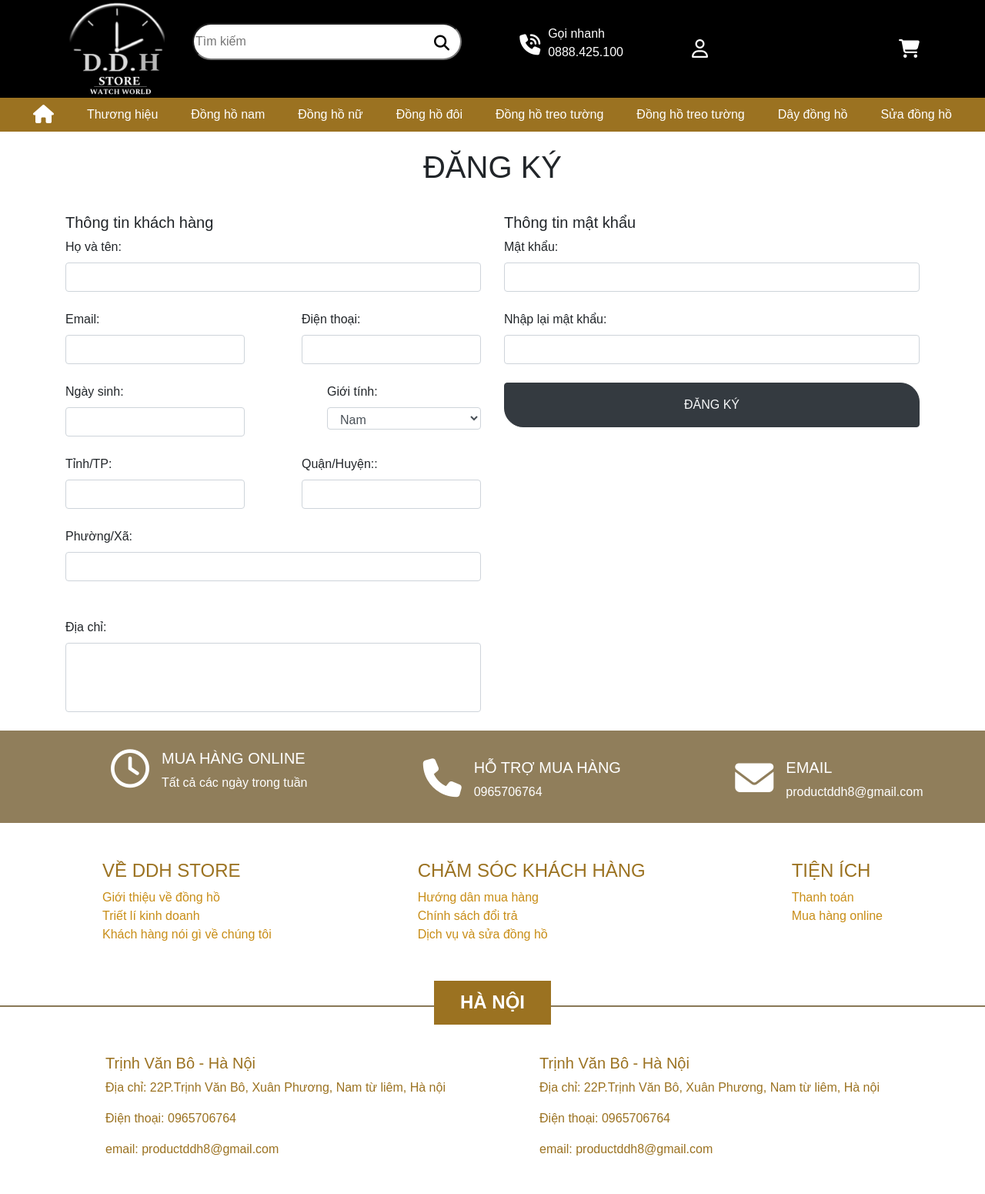
After one commit to hiepdz20044/Nhom8_DA1, a PHP site: page /dangky.html in a window 1280 px wide. The commit adds this page. Shown: the whole page at 77% size. Run offline with PHP 8.4, Linux system fonts and the light colour scheme.

Commit message:
thêm trang đăng ký và chỉnh 1 ít css

```diff
--- a/css.css
+++ b/css.css
@@ -1,9 +1,9 @@
 body {
-  font-family: 'Arial', sans-serif;
+  font-family: "Arial", sans-serif;
   margin: 0;
   padding: 0;
 }
-.header{
+.header {
   background-color: black;
 }
 .head {
@@ -31,20 +31,20 @@ body {
   padding-top: 10px;
   padding-bottom: 10px;
 }
-.icon-phone{
+.icon-phone {
   padding-right: 10px;
   font-size: 27px;
   padding-top: 7px;
 }
-.chiu{
+.chiu {
   flex-grow: 1;
 }
-.all_phone{
+.all_phone {
   position: absolute;
   right: 470px;
   display: flex;
 }
-.phone{
+.phone {
   color: white;
 }
 
@@ -64,7 +64,7 @@ body {
   border: none;
   background-color: transparent;
 }
-.search input{
+.search input {
   position: absolute;
   right: 680px;
   top: 30px;
@@ -77,15 +77,12 @@ body {
 }
 
 .menu ul {
-
   list-style-type: none;
   background-color: #9b7221;
   padding: 10px;
   display: flex;
   justify-content: space-evenly;
 }
-
-
 
 .menu ul li a {
   text-decoration: none;
@@ -100,7 +97,6 @@ body {
   border-top: none;
   border-right: none;
   border-left: none;
-
 }
 /* end menu */
 /* banner ảnh */
@@ -181,10 +177,10 @@ body {
 .thumbnail.selected {
   border-color: red;
 }
-.thumbnail-container{
+.thumbnail-container {
   margin-top: -50px;
 }
-.thumbnail-container button{
+.thumbnail-container button {
   margin-left: 30px;
 }
 /* end banner duoi */
@@ -235,7 +231,7 @@ h1 {
   transform: scale(1.05);
 }
 /* end tin tuc va thuong hieu */
-.ft{
+.ft {
   margin-top: 30px;
 }
 /* Chi tiet san pham */
@@ -304,24 +300,24 @@ h1 {
   color: #888;
   cursor: pointer;
 }
-.text-dhnam{
+.text-dhnam {
   text-align: center;
   background-color: #9b7221;
   color: white;
   margin-top: 5px;
 }
-.add{
+.add {
   margin-left: 100px;
 }
-.buy{
+.buy {
   margin-left: 0px;
 }
-.xem{
+.xem {
   margin-top: 5px;
   margin-left: 200px;
   background-color: white;
 }
-.xem:hover{
+.xem:hover {
   background-color: rgb(169, 169, 169);
 }
 /* Hướng dẫn sử dụng */
@@ -370,11 +366,11 @@ display: none;
 }
 /* Hướng dẫn sử dụng */
 /* hình ảnh liên quan */
-.modal-body{
+.modal-body {
   width: 800px;
   height: 370px;
 }
-.carousel-inner .carousel-item .img-fluid{
+.carousel-inner .carousel-item .img-fluid {
   width: 750px;
   height: 340px;
 }
@@ -394,17 +390,17 @@ display: none;
   margin-bottom: 1rem;
   margin-left: 15%;
 }
-.carousel-indicators li{
+.carousel-indicators li {
   margin-left: 100px;
   width: 40px;
   margin-top: -70px;
   color: white;
 }
-.xem2{
+.xem2 {
   margin-top: 4px;
   background-color: white;
 }
-.xem2:hover{
+.xem2:hover {
   background-color: rgb(148, 148, 148);
 }
 /* CSS cho phần sắp xếp bình luận */
@@ -457,11 +453,11 @@ display: none;
   margin-top: 1rem;
 }
 /* Sản phẩm liên quan */
-.col-md-2 .cart p{
+.col-md-2 .cart p {
   padding: 0px;
   margin: 0px;
 }
-.ct{
+.ct {
   margin-left: 0px;
 }
 
@@ -471,7 +467,6 @@ display: none;
 }
 .iframe2 {
   display: flex;
-
 }
 
 .text {
@@ -492,51 +487,51 @@ display: flex;
   font-size: 24px;
   font-family: serif;
 }
-.vscct{
+.vscct {
   background-color: #cfcfcf;
 }
-.vscct i p{
-  font-family: system-ui, -apple-system, BlinkMacSystemFont, 'Segoe UI', Roboto, Oxygen, Ubuntu, Cantarell, 'Open Sans', 'Helvetica Neue', sans-serif;
+.vscct i p {
+  font-family: system-ui, -apple-system, BlinkMacSystemFont, "Segoe UI", Roboto,
+    Oxygen, Ubuntu, Cantarell, "Open Sans", "Helvetica Neue", sans-serif;
 }
-.email{
+.email {
   background-color: #907e5b;
 }
-.footer h4{
+.footer h4 {
   color: #9b7221;
 }
-.footer a{
+.footer a {
   color: #c88d16;
-
 }
-.footer a:hover{
+.footer a:hover {
   color: #000000;
   text-decoration: none;
 }
-.footer2 h4{
+.footer2 h4 {
   border: 1px solid #9b7221;
   background-color: #9b7221;
   border-width: 10px;
   color: #ffffff;
   font-weight: bolder;
 }
-.footer3{
+.footer3 {
   justify-content: space-evenly;
   padding-top: 30px;
   padding-bottom: 30px;
 }
-.footer3_1{
+.footer3_1 {
   color: #9b7221;
 }
 /* sản phẩm đồng hồ nam */
-.col-2 a{
+.col-2 a {
   text-decoration: none;
   color: #000000;
 }
-.col-2 a:hover{
+.col-2 a:hover {
   color: red;
 }
 
-.pagination li a{
+.pagination li a {
   text-decoration: none;
   padding: 10px;
   color: black;
@@ -544,20 +539,20 @@ border-radius: 90%;
   margin: 7px;
   border: 1px solid rebeccapurple;
 }
-.pagination li a:hover{
+.pagination li a:hover {
   color: white;
   background-color: #000000;
 }
 /* sản phẩm đồng hồ nam */
-.col-2 a{
+.col-2 a {
   text-decoration: none;
   color: #000000;
 }
-.col-2 a:hover{
+.col-2 a:hover {
   color: red;
 }
 
-.pagination li a{
+.pagination li a {
   text-decoration: none;
   padding: 10px;
   color: black;
@@ -565,15 +560,15 @@ border-radius: 90%;
   margin: 7px;
   border: 1px solid rebeccapurple;
 }
-.pagination li a:hover{
+.pagination li a:hover {
   color: white;
   background-color: #000000;
 }
-.text-bl{
+.text-bl {
   background-color: #9b7221;
   color: white;
 }
-.sizeSelect{
+.sizeSelect {
   margin-left: 100px;
 }
 .form-group .custom-select {
@@ -597,7 +592,7 @@ background-color: #000000;
   height: 100%;
   width: 100%;
   opacity: 0;
-  transition: .5s ease;
+  transition: 0.5s ease;
   background-color: rgba(0, 0, 0, 0.5);
 }
 .header-image:hover .overlay {
@@ -609,10 +604,10 @@ background-color: #000000;
   left: 50%;
   transform: translate(-50%, -50%);
 }
-.header-text a{
+.header-text a {
   color: #c88d16;
 }
-.header-text a:hover{
+.header-text a:hover {
   text-decoration: none;
   color: white;
 }
@@ -626,7 +621,8 @@ background-color: #000000;
 .form-group label {
   font-weight: bold;
 }
-.form-group input, .form-group select {
+.form-group input,
+.form-group select {
   width: 100%;
   margin-top: 5px;
 }
@@ -643,3 +639,8 @@ background-color: #000000;
 .policy-text {
   font-size: 16px;
 }
+/* css button trang đăng ký */
+.btn:hover {
+  background-color: #fff; /* Màu nền trắng khi hover */
+  color: #000; /* Màu chữ đen khi hover */
+}
--- /dev/null
+++ b/dangky.html
@@ -0,0 +1,250 @@
+<!DOCTYPE html>
+<html lang="en">
+  <head>
+    <meta charset="UTF-8" />
+    <meta name="viewport" content="width=device-width, initial-scale=1.0" />
+    <title>Document</title>
+    <link
+      rel="stylesheet"
+      href="https://cdn.jsdelivr.net/npm/bootstrap@4.3.1/dist/css/bootstrap.min.css"
+      integrity="sha384-ggOyR0iXCbMQv3Xipma34MD+dH/1fQ784/j6cY/iJTQUOhcWr7x9JvoRxT2MZw1T"
+      crossorigin="anonymous"
+    />
+    <link
+      href="https://fonts.googleapis.com/css?family=Roboto"
+      rel="stylesheet"
+    />
+    <link
+      rel="stylesheet"
+      href="/fontawesome-free-6.4.2-web/fontawesome-free-6.4.2-web/css/all.css"
+    />
+    <link rel="stylesheet" href="css.css" />
+  </head>
+
+  <body>
+    <div class="container-fluid header">
+      <div class="container d-flex justify-content-between">
+        <div class="img">
+          <img src="../img/logo.jpg" class="logo" alt="" />
+        </div>
+        <div class="d-flex align-items-center justify-content-between chiu">
+          <div class="search">
+            <input type="text" placeholder="Tìm kiếm" />
+            <button>
+              <i
+                class="fa-solid fa-magnifying-glass fa-lg"
+                style="color: #000000"
+              ></i>
+            </button>
+          </div>
+          <div class="all_phone">
+            <div class="icon-phone">
+              <i class="fa-solid fa-phone-volume" style="color: #ffffff"></i>
+            </div>
+            <div class="phone">
+              <p>
+                Gọi nhanh<br />
+                0888.425.100
+              </p>
+            </div>
+          </div>
+          <div class="user">
+            <a href="#"
+              ><i class="fa-regular fa-user fa-xl" style="color: #ffffff"></i
+            ></a>
+          </div>
+
+          <div class="cart">
+            <a href="#"
+              ><i
+                class="fa-solid fa-cart-shopping fa-xl"
+                style="color: #ffffff"
+              ></i
+            ></a>
+          </div>
+        </div>
+      </div>
+    </div>
+    <div class="menu">
+      <nav>
+        <ul>
+          <li>
+            <a href="home.html"><i class="fa-solid fa-house fa-xl"></i></a>
+          </li>
+          <li><a href="#">Thương hiệu</a></li>
+          <li><a href="#">Đồng hồ nam</a></li>
+          <li><a href="#">Đồng hồ nữ</a></li>
+          <li><a href="#">Đồng hồ đôi</a></li>
+          <li><a href="#">Đồng hồ treo tường</a></li>
+          <li><a href="#">Đồng hồ treo tường</a></li>
+          <li><a href="#">Dây đồng hồ</a></li>
+          <li><a href="#">Sửa đồng hồ</a></li>
+        </ul>
+      </nav>
+    </div>
+    <div class="container">
+      <h1 class="py-3">ĐĂNG KÝ</h1>
+      <div class="row">
+        <div class="col">
+          <h5>Thông tin khách hàng</h5>
+          <label for="">Họ và tên:</label><br />
+          <input type="text" class="form-control" name="" id="" /><br />
+          <div class="d-flex justify-content-between">
+            <div>
+              <label for="">Email:</label><br />
+              <input type="text" class="form-control" name="" id="" /><br />
+            </div>
+            <div>
+              <label for="">Điện thoại:</label><br />
+              <input type="text" class="form-control" name="" id="" /><br />
+            </div>
+          </div>
+          <div class="d-flex justify-content-between">
+            <div>
+              <label for="">Ngày sinh:</label><br />
+              <input type="datetime" class="form-control" name="" id="" /><br />
+            </div>
+            <div>
+              <label>Giới tính:</label><br />
+              <select
+                id=""
+                name=""
+                class="form-control"
+                style="width: 200px; height: 29px"
+              >
+                <option value="">Nam</option>
+                <option value="">Nữ</option>
+              </select>
+            </div>
+          </div>
+          <div class="d-flex justify-content-between">
+            <div>
+              <label for="">Tỉnh/TP:</label><br />
+              <input type="text" class="form-control" name="" id="" /><br />
+            </div>
+            <div>
+              <label for="">Quận/Huyện::</label><br />
+              <input type="text" class="form-control" name="" id="" /><br />
+            </div>
+          </div>
+          <div class="">
+            <label for="">Phường/Xã:</label><br />
+            <input
+              class="w-100 form-control"
+              type="text"
+              name=""
+              id=""
+            /><br /><br />
+          </div>
+          <div class="">
+            <label for="">Địa chỉ:</label><br />
+            <input
+              class="w-100 form-control"
+              type="text"
+              style="height: 90px"
+              name=""
+              id=""
+            />
+          </div>
+        </div>
+
+        <div class="col">
+          <h5>Thông tin mật khẩu</h5>
+          <label for="">Mật khẩu:</label>
+          <input type="text" class="form-control" name="" id="" /><br />
+          <label for="">Nhập lại mật khẩu:</label>
+          <input type="text" class="form-control" name="" id="" /><br />
+          <button
+            class="btn btn-dark text-light btn-block p-3"
+            style="
+              border-top-right-radius: 25px;
+              border-bottom-left-radius: 25px;
+            "
+          >
+            ĐĂNG KÝ
+          </button>
+        </div>
+      </div>
+    </div>
+    <div class="container-fluid email d-flex align-items-center mt-4 pl-5">
+      <div class="col-sm d-flex pt-4 pl-5 pb-4">
+        <div class="pl-5">
+          <i
+            class="fa-regular fa-clock mr-3"
+            style="color: #ffffff; font-size: 50px"
+          ></i>
+        </div>
+        <div class="text-white">
+          <h5 class="">MUA HÀNG ONLINE</h5>
+          <p>Tất cả các ngày trong tuần</p>
+        </div>
+      </div>
+      <div class="col-sm d-flex pt-4 pl-5">
+        <div class="pl-5">
+          <i
+            class="fa-solid fa-phone mr-3"
+            style="color: #ffffff; font-size: 50px"
+          ></i>
+        </div>
+        <div class="text-white">
+          <h5>HỖ TRỢ MUA HÀNG</h5>
+          <p>0965706764</p>
+        </div>
+      </div>
+      <div class="col-sm d-flex pt-4 pl-5">
+        <div class="pl-5">
+          <i
+            class="fa-solid fa-envelope mr-3"
+            style="color: #ffffff; font-size: 50px"
+          ></i>
+        </div>
+        <div class="text-white">
+          <h5>EMAIL</h5>
+          <p>productddh8@gmail.com</p>
+        </div>
+      </div>
+    </div>
+    <div class="container">
+      <div class="d-flex justify-content-between p-5">
+        <div class="footer">
+          <h4>VỀ DDH STORE</h4>
+          <a href="" class="">Giới thiệu về đồng hồ</a><br />
+          <a href="">Triết lí kinh doanh</a><br />
+          <a href="">Khách hàng nói gì về chúng tôi</a>
+        </div>
+        <div class="footer">
+          <h4 class="">CHĂM SÓC KHÁCH HÀNG</h4>
+          <a href="">Hướng dân mua hàng</a><br />
+          <a href="">Chính sách đổi trả</a><br />
+          <a href="">Dịch vụ và sửa đồng hồ</a>
+        </div>
+        <div class="footer">
+          <h4>TIỆN ÍCH</h4>
+          <a href="">Thanh toán</a><br />
+          <a href="">Mua hàng online</a>
+        </div>
+      </div>
+    </div>
+    <div class="container-fluid">
+      <div class="footer2 row text">
+        <hr class="line" />
+        <h4 class="pl-4 pr-4 pt-1 pb-1">HÀ NỘI</h4>
+        <hr class="line" />
+      </div>
+      <div class="d-flex footer3">
+        <div class="footer3_1">
+          <h5>Trịnh Văn Bô - Hà Nội</h5>
+          <p>Địa chỉ: 22P.Trịnh Văn Bô, Xuân Phương, Nam từ liêm, Hà nội</p>
+          <p>Điện thoại: 0965706764</p>
+          <p>email: productddh8@gmail.com</p>
+        </div>
+        <div class="footer3_1">
+          <h5>Trịnh Văn Bô - Hà Nội</h5>
+          <p>Địa chỉ: 22P.Trịnh Văn Bô, Xuân Phương, Nam từ liêm, Hà nội</p>
+          <p>Điện thoại: 0965706764</p>
+          <p>email: productddh8@gmail.com</p>
+        </div>
+      </div>
+    </div>
+  </body>
+</html>
```
Lines whose indentation alone changed are shown as unchanged.
